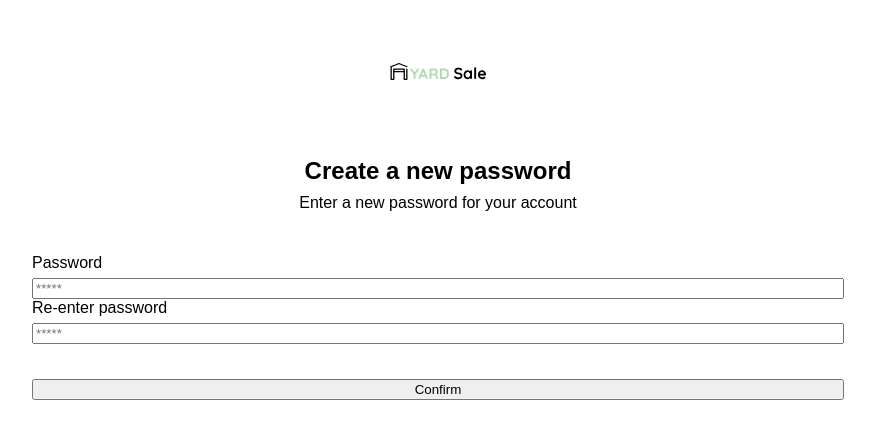
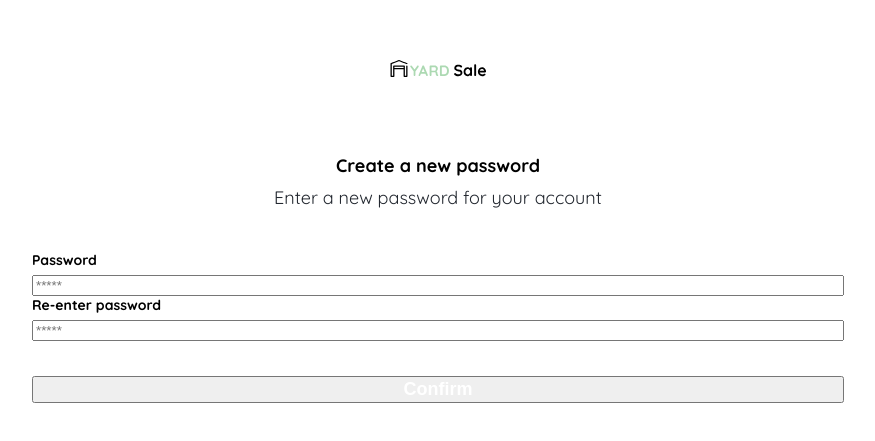
Before and after one commit to IsaaLeonardo/yard-sale, a plain HTML site: page create-password.html in a window 1280 px wide. Shown: the part 169-610 px from the top of the page, without its empty margins (202-1077 px from the left). Drawn offline with Linux system fonts and the light colour scheme.

Commit message:
Add CSS rules for typography styles

```diff
--- a/create-password.html
+++ b/create-password.html
@@ -4,6 +4,9 @@
   <meta charset="UTF-8">
   <meta http-equiv="X-UA-Compatible" content="IE=edge">
   <meta name="viewport" content="width=device-width, initial-scale=1.0">
+  <link rel="preconnect" href="https://fonts.googleapis.com">
+  <link rel="preconnect" href="https://fonts.gstatic.com" crossorigin>
+  <link href="https://fonts.googleapis.com/css2?family=Quicksand:wght@400;500;700&display=swap" rel="stylesheet">
   <title>Yard Sale - Create a new password</title>
   <style>
     :root {
@@ -89,6 +92,33 @@
     .form-input .primary {
       margin-block-start: 35px;
     }
+
+    /*
+    *
+    * Typography
+    *
+    */
+
+    .title,
+    .subtitle {
+      font-size: var(--lg);
+    }
+
+    .subtitle {
+      color: var(--dark);
+      font-weight: 400;
+    }
+
+    .label {
+      font-size: var(--sm);
+      font-weight: 700;
+    }
+
+    .form-input .primary {
+      font-size: var(--lg);
+      font-weight: 700;
+      color: var(--white);
+    }
   </style>
 </head>
 <body>
```
